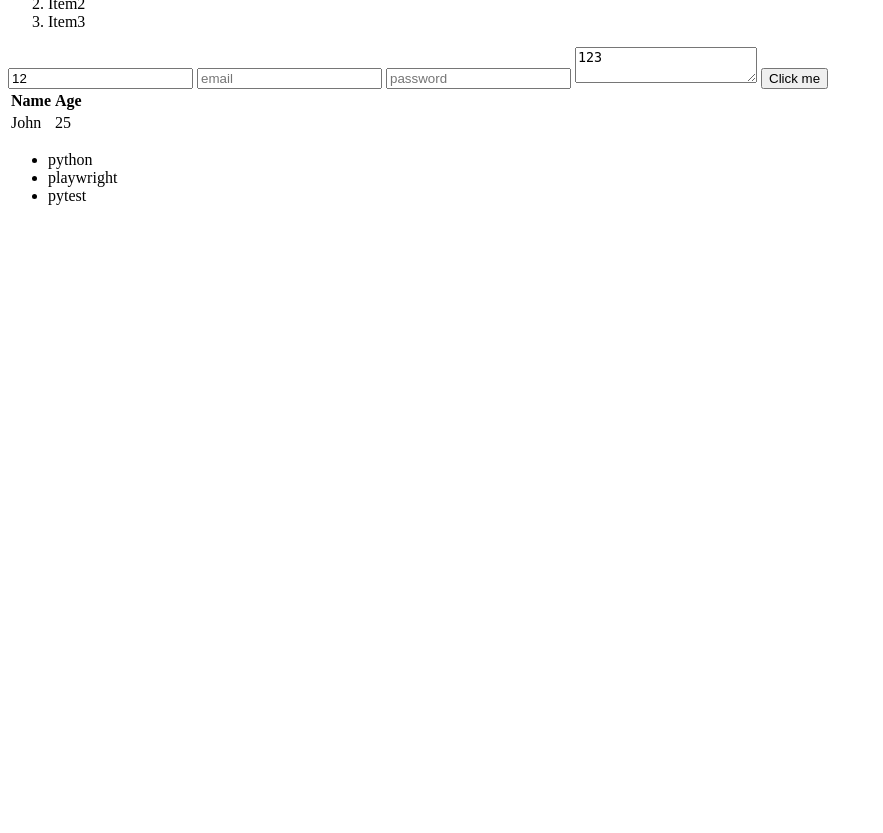
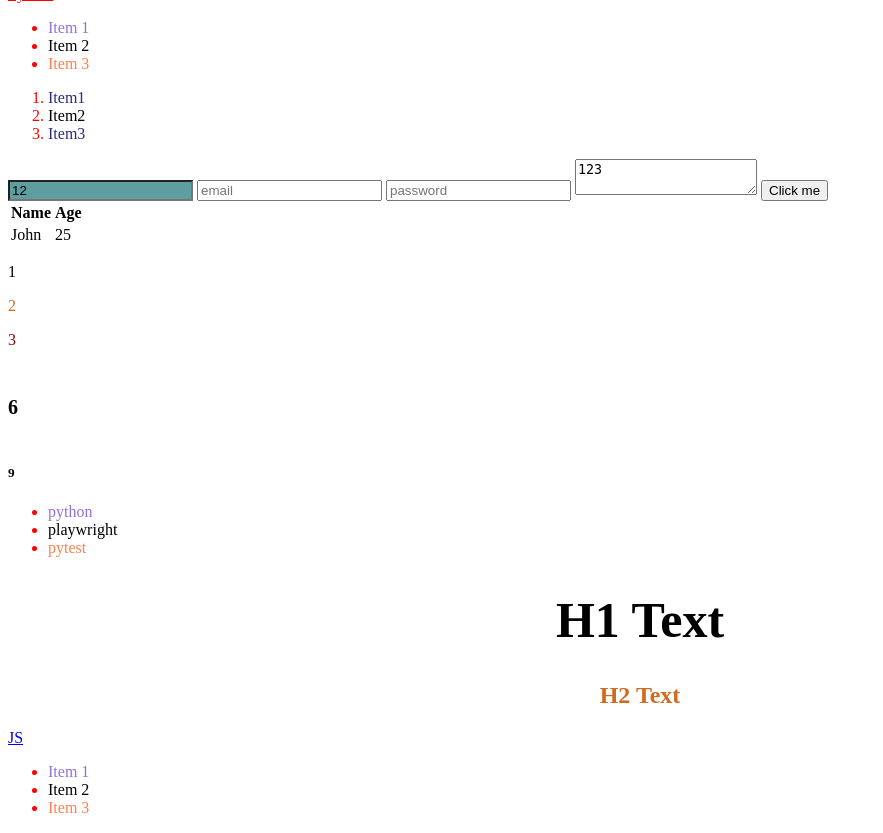
Before and after one commit to lanelyx/autotests-ui, a Python web app: template templates/index.html in a window 1280 px wide. Shown: the part 771-1604 px from the top of the page, without its empty margins (0-883 px from the left). Before the commit the page ends 976 px from the top, so only its background shows below. Run offline with Jinja, Linux system fonts and the light colour scheme; the template is opened without the code that fills it, so the values that code supplies are empty.

Commit message:
XPASS locators

```diff
--- a/templates/index.html
+++ b/templates/index.html
@@ -8,18 +8,83 @@
             text-align: center;
             color: red;
         }
+
+        h6 {
+            font-size: 20px;
+        }
+
+        .h6-text {
+            color: yellowgreen;
+        }
+
+        #h1-text {
+            font-size: 50px;
+            text-align: center;
+        }
+
+        div.python > a {
+            color: red;
+        }
+
+        ul li {
+            color: mediumpurple;
+        }
+
+        input[type="text"] {
+            background-color: cadetblue;
+        }
+
+        a:hover {
+            color: black;
+        }
+
+        input[type="text"]:hover {
+            background-color: black;
+        }
+
+        li::marker {
+            color: red;
+        }
+
+        div.js > h2.h2-text {
+            color: chocolate;
+        }
+
+        ul > li:nth-child(2) {
+            color: black;
+        }
+
+        ul > li:nth-child(3) {
+            color: coral;
+        }
+
+        ol > li:nth-child(odd) {
+            color: #2c2880;
+        }
+
+        div > p:nth-child(2) {
+            color: chocolate;
+        }
+
+        div > p:nth-child(3) {
+            color: darkred;
+        }
+
+        div > p:nth-of-type() {
     </style>
 </head>
 <body>
-<div>
-    <h1 id="h1-text">H1 Text</h1>
+<div class="python">
     <h2 class="h2-text">H2 Text</h2>
     <h3>H3 Text</h3>
     <h4>H4 Text</h4>
     <h5>H5 Text</h5>
-    <h6 class="h2-text">H6 Text</h6>
+    <h1>Text1</h1>
+    <h1>Text2</h1>
+    <h6 class="h2-text h6-text">H6 Text</h6>
     <p>Предисловие: Наконец появилась возможность добраться до интернета, сейчас мы находимся в Панамском канале и здесь
-        есть wifi. Я на <span style="color: cadetblue">судне уже больше месяца</span> и пока я здесь, я писал все интересное что здесь происходит и вот
+        есть wifi. Я на <span style="color: cadetblue">судне уже больше месяца</span> и пока я здесь, я писал все
+        интересное что здесь происходит и вот
         наконец
         есть возможность этим поделиться. Фотографий пока не будет, их я выложу или позже, или уже когда вернусь домой.
         Итак, понеслась:</p>
@@ -64,11 +129,36 @@
         </tbody>
         </thead>
     </table>
+    <div>
+        <p>1</p>
+        <p>2</p>
+        <p>3</p>
+        <h6>6</h6>
+        <h5>9</h5>
+    </div>
     <ul>
         <li>python</li>
         <li>playwright</li>
         <li>pytest</li>
     </ul>
 </div>
+<div>
+    <h1 id="h1-text">H1 Text</h1>
+</div>
+<div class="js">
+    <h2 class="h2-text">H2 Text</h2>
+    <a href="https://pythontutor.com/render.html#mode=edit" target="_blank">JS</a>
+    <ul>
+        <li>
+            Item 1
+        </li>
+        <li>
+            Item 2
+        </li>
+        <li>
+            Item 3
+        </li>
+    </ul>
+</div>
 </body>
 </html>
```
Lines whose indentation alone changed are shown as unchanged.
